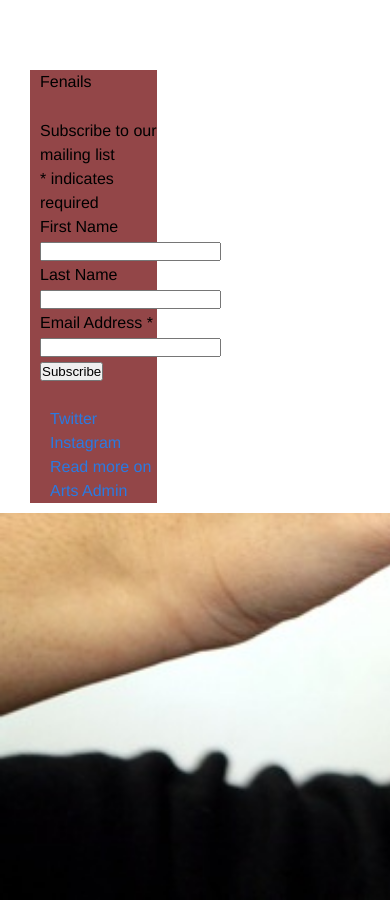
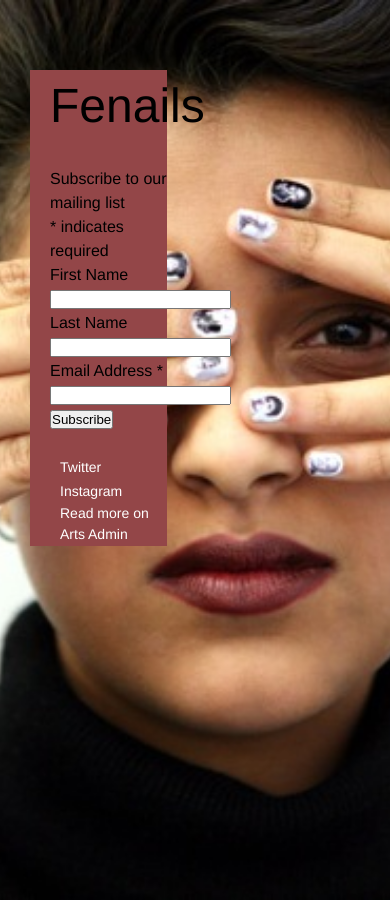
Before and after one commit to annagoss/2014-06-fenails, a Jekyll site: the page built from index.html, in a window 390 px wide. Built offline with Jekyll 4.4.1, drawn with Linux system fonts in a browser that asks for light colours.

Commit message:
Make background image work responsively

```diff
--- a/css/main.css
+++ b/css/main.css
@@ -138,7 +138,6 @@ a:visited { color: #205caa; }
 
 .page-content {
   padding: 10px 0;
-  background-color: #fff;
 }
 
 
@@ -168,10 +167,20 @@ a:visited { color: #205caa; }
   margin: 60px auto auto 30px;
   height: 30%;
   width: 30%;
-  padding-left: 10px;
+  padding-left: 20px;
   background-color: #934648;
-  display: inline-block;
+  display: block;
 }
+
+.infoblock h1
+{
+  font-family: Helvetica;
+  font-size: 3em;
+}
+
+.infoblock a {
+  color: white;
+  }
 
 .infoblock ul {
     font-size: 1em;
@@ -346,6 +355,10 @@ a:visited { color: #205caa; }
 
 @media screen and (max-width: 750px) {
 
+    body {
+    background-position: center;
+  }
+
   .footer-col-1 { width: 50%; }
 
   .footer-col-2 {
@@ -365,7 +378,21 @@ a:visited { color: #205caa; }
 
 }
 
-@media screen and (max-width: 600px) {
+@media screen and (max-width: 500px) {
+
+  body {
+    background-position: center;
+  }
+
+  h1 {
+    font-size: 25px;
+  }
+
+  li {
+        display: block;
+        padding: 10px;
+        font-size: 14px;
+      }
 
   .wrap { padding: 0 12px; }
 
```
